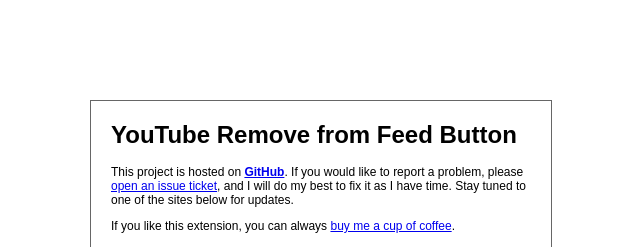
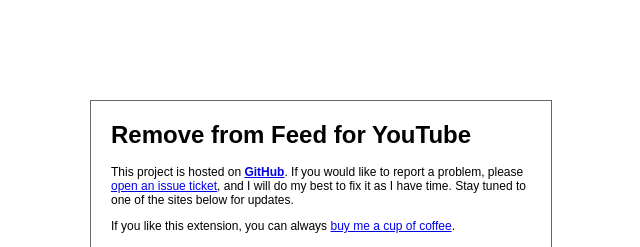
Before and after one commit to JeromeDane/YouTube-Remove-From-Feed-Button, a browser extension: page options.html in a window 1280 px wide. Shown: the top 247 px of the page, without its empty margins (319-959 px from the left). Drawn offline with Linux system fonts and the light colour scheme.

Commit message:
General project cleanup

```diff
--- a/includes/userscript.user.js
+++ b/includes/userscript.user.js
@@ -64,7 +64,6 @@
 		return removeTrigger;
 	}
 	return false;
-
 }
 
 function removePost(postElem) {
--- a/options.html
+++ b/options.html
@@ -1,8 +1,6 @@
 <html>
 	<head>
-		<script src="includes/jquery.js"></script>
-		<script src="includes/common.js"></script>
-		<title>YouTube Remove from Feed Button</title>
+		<title>Remove from Feed for YouTube</title>
 		<style type="text/css">
 			body { font-size:12px; }
 			* { font-family:arial, helvetica, sans-serif; }
@@ -10,7 +8,7 @@
 	</head>
 	<body>
 		<div style="width:35em; margin:auto; margin-top:100px; border:1px solid #666; padding:20px 20px 30px 20px;">
-			<h1 style="margin-top:0;">YouTube Remove from Feed Button</h1>
+			<h1 style="margin-top:0;">Remove from Feed for YouTube</h1>
 			<p>This project is hosted on <a href="https://github.com/JeromeDane/YouTube-Remove-From-Feed-Button" style="font-weight:bold;">GitHub</a>.
 				If you would like to report a problem, please <a href="https://github.com/JeromeDane/YouTube-Remove-From-Feed-Button/issues">open an
 				issue ticket</a>, and I will do my best to fix it as I have time. Stay tuned to one of the sites below for updates.
```
Also changed, not shown: images/close_16_r8.png (renamed from close_16_r8.png), images/icon_128.png (renamed from icon_128.png), images/icon_16.png (renamed from icon_16.png), images/icon_256.png (renamed from icon_256.png), images/icon_48.png (renamed from icon_48.png), manifest.json, screenshots/screenshot-640x400.png (renamed from screenshot-640x400.png), 2 other files.
